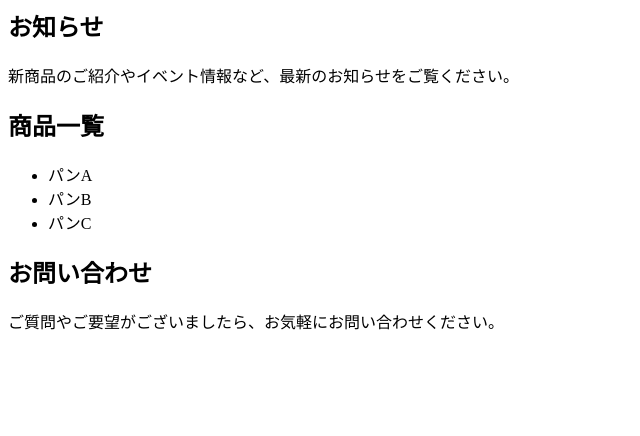
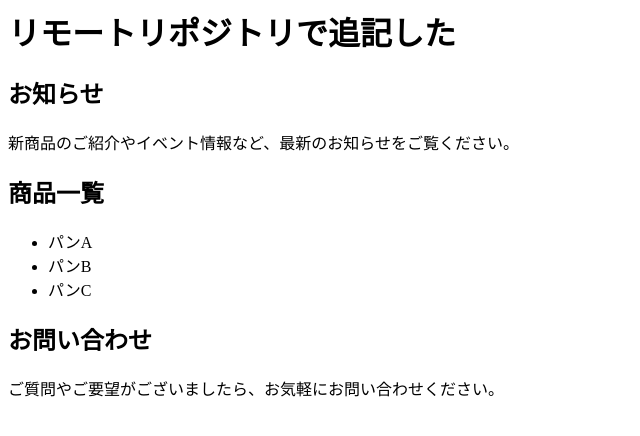
Before and after one commit to HiroakiTachizawa/HiroakiTachizawa.github.io, a plain HTML site: page index.html in a window 1280 px wide. Shown: the whole page, without its empty margins (0-640 px from the left). Drawn offline with Linux system fonts and the light colour scheme.

Commit message:
リモートリポジトリでh1要素を追記した

```diff
--- a/index.html
+++ b/index.html
@@ -1,3 +1,6 @@
+<h1>リモートリポジトリで追記した</h1>
+
+
 <div>
     <h2>お知らせ</h2>
     <p>新商品のご紹介やイベント情報など、最新のお知らせをご覧ください。</p>
```
